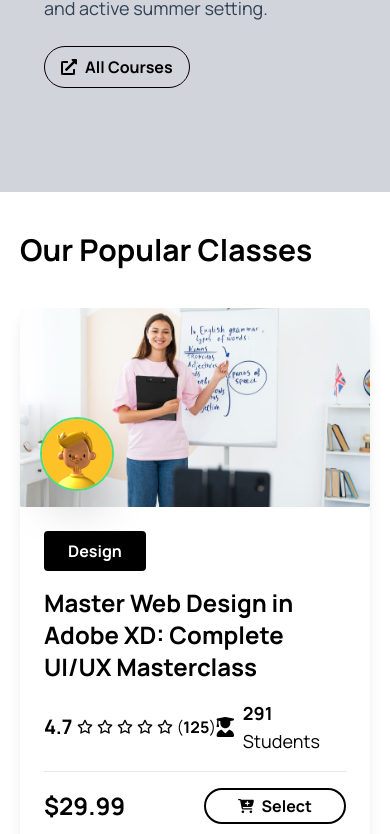
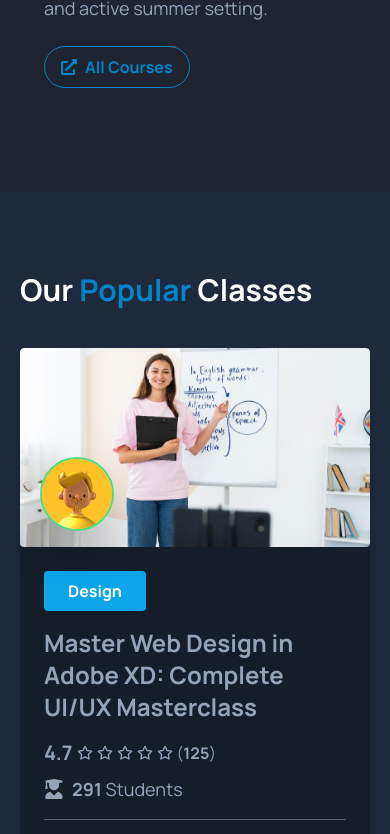
Before and after one commit to prorakib99/sports-academies-school-client, a React (Vite) app: page / in a window 390 px wide. Shown: the part 1149-1983 px from the top of the page. Built offline with nearby package versions, Linux system fonts and the light colour scheme.

Commit message:
Fix Classes Card color issue and change hero bg on dark mode

```diff
--- a/src/hooks/useTheme/useTheme.js
+++ b/src/hooks/useTheme/useTheme.js
@@ -3,7 +3,7 @@ import { useEffect, useState } from 'react';
 const useTheme = () => {
     const [theme, setTheme] = useState(() => {
         const storedTheme = localStorage.getItem('theme');
-        return storedTheme ? storedTheme : 'light';
+        return storedTheme ? storedTheme : 'dark';
     });
 
     useEffect(() => {
--- a/src/pages/Home/Hero/Hero.jsx
+++ b/src/pages/Home/Hero/Hero.jsx
@@ -7,7 +7,7 @@ import { Autoplay, EffectCards } from 'swiper/modules';
 import instructors from '../../../demoData/instractors';
 const Hero = () => {
     return (
-        <div className='dark:bg-[#0B1120]/30 bg-gray-300'>
+        <div className='dark:bg-[#0B1120]/60 bg-gray-300'>
             <div className='container'>
                 <div className='py-20 lg:py-40 grid lg:grid-cols-2 items-center'>
                     <Swiper
@@ -26,7 +26,7 @@ const Hero = () => {
                                 className='relative before:absolute before:w-full before:h-full before:bg-gradient-to-t before:from-gray-800'
                             >
                                 <img
-                                    className='object-cover w-full h-full'
+                                    className='object-cover max-w-full w-full h-full'
                                     src={person.img}
                                     alt=''
                                 />
--- a/src/pages/Home/PopularCourses/CourseCard/CourseCard.jsx
+++ b/src/pages/Home/PopularCourses/CourseCard/CourseCard.jsx
@@ -7,10 +7,10 @@ import { Link } from 'react-router-dom';
 
 const CourseCard = () => {
     return (
-        <div className='shadow-lg rounded dark:bg-slate-950/50 hover:scale-105 duration-500 overflow-hidden'>
-            <div className='relative rounded'>
+        <div className='shadow-xl rounded dark:bg-black/30 hover:scale-105 duration-500 overflow-hidden'>
+            <div className='relative rounded w-full'>
                 <Link to='/'>
-                    <img src={cardImg} alt='course-thumb' />
+                    <img src={cardImg} className='rounded' alt='course-thumb' />
                 </Link>
                 <div className='absolute left-0 bottom-0 ms-5 mb-4 border-2 rounded-full shadow-2xl border-green-400'>
                     <img src={instructorImg} alt='course-avatar' />
@@ -30,7 +30,7 @@ const CourseCard = () => {
                         Master Web Design in Adobe XD: Complete UI/UX Masterclass
                     </h4>
                 </div>
-                <div className='flex items-center justify-between dark:text-slate-400'>
+                <div className='flex items-center justify-between flex-wrap gap-2 dark:text-slate-400'>
                     <div>
                         <div className='flex items-center gap-1'>
                             <span className='font-bold text-xl'>4.7</span>
@@ -51,9 +51,9 @@ const CourseCard = () => {
                         </span>
                     </div>
                 </div>
-                <div className='flex items-center justify-between pb-5 dark:text-slate-400 border-t py-4'>
+                <div className='flex items-center justify-between pb-5 dark:text-slate-400 border-t dark:border-white/30 py-4'>
                     <h5 className='text-2xl font-bold'>$29.99</h5>
-                    <button className='border-2 hover:bg-black hover:text-white dark:hover:bg-sky-600 duration-500 border-black dark:border-sky-500 font-bold rounded-full px-8 py-1 flex items-center gap-2'>
+                    <button className='border-2 hover:bg-black hover:text-white dark:text-sky-600 dark:hover:text-white dark:hover:bg-sky-600 duration-500 border-black dark:border-sky-500 font-bold rounded-full px-6 py-1 flex items-center gap-2'>
                         <FaCartPlus />
                         <span>Select</span>
                     </button>
--- a/src/pages/Home/PopularCourses/PopularCourses.jsx
+++ b/src/pages/Home/PopularCourses/PopularCourses.jsx
@@ -2,12 +2,12 @@ import CourseCard from './CourseCard/CourseCard';
 
 const PopularCourses = () => {
     return (
-        <div className='py-10 dark:bg-slate-800'>
+        <div className='py-10 pt-20 dark:bg-slate-800'>
             <div className='container'>
                 <h4 className='font-bold text-3xl dark:text-white'>
                     Our <span className='dark:text-sky-600'>Popular</span> Classes
                 </h4>
-                <div className='grid lg:grid-cols-3 gap-8 py-10'>
+                <div className='grid md:grid-cols-2 lg:grid-cols-3 gap-8 py-10'>
                     <CourseCard />
                     <CourseCard />
                     <CourseCard />
```
